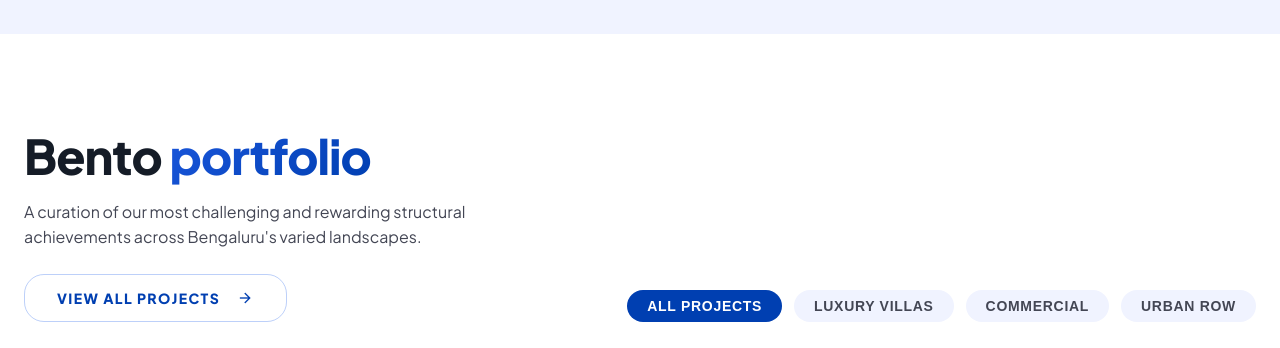
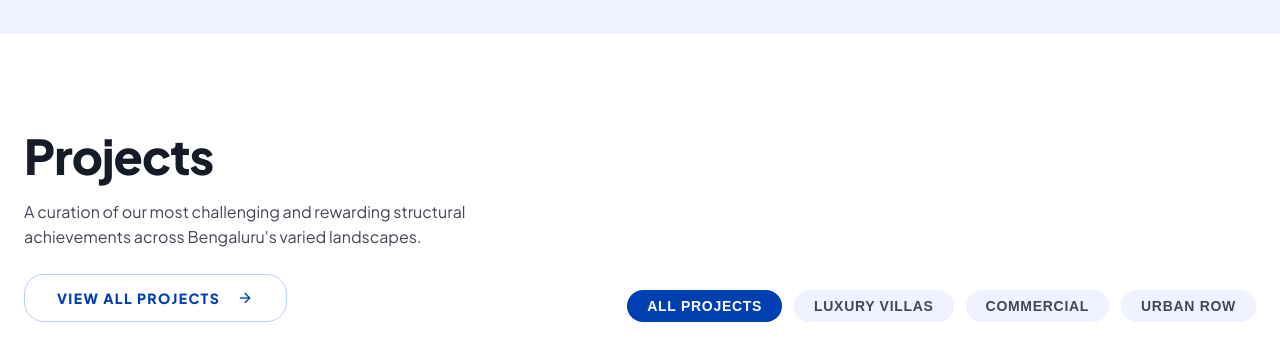
Before and after one commit to Xxdoxs/HSConstruction, a plain HTML site: page services.html in a window 1280 px wide. Shown: the part 1600-1948 px from the top of the page. Drawn offline with nearby package versions, Linux system fonts and the light colour scheme; a web font is replaced by a local one.

Commit message:
Changes Service

```diff
--- a/services.html
+++ b/services.html
@@ -165,7 +165,7 @@
       <div
         style="display: flex; justify-content: space-between; align-items: flex-end; margin-bottom: 48px; flex-wrap: wrap; gap: 24px;">
         <div>
-          <h2 style="font-size: 48px; margin-bottom: 16px;">Bento <span class="blue-gradient-text">portfolio</span></h2>
+          <h2 style="font-size: 48px; margin-bottom: 16px;">Projects</h2>
           <p class="text-body" style="max-width: 500px; margin-bottom: 24px;">A curation of our most challenging and
             rewarding structural achievements across Bengaluru's varied landscapes.</p>
           <a href="projects.html" class="btn btn-ghost" style="padding: 12px 32px;">VIEW ALL PROJECTS <span
```
